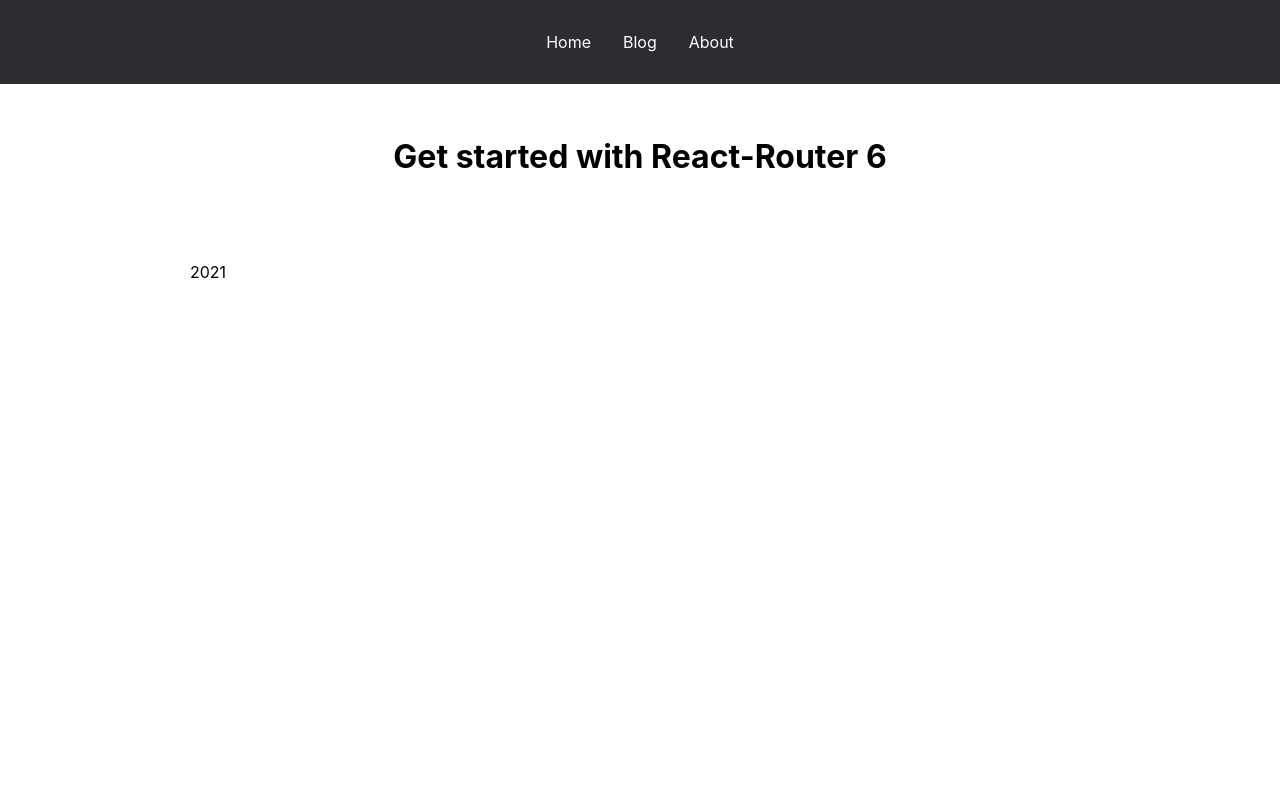
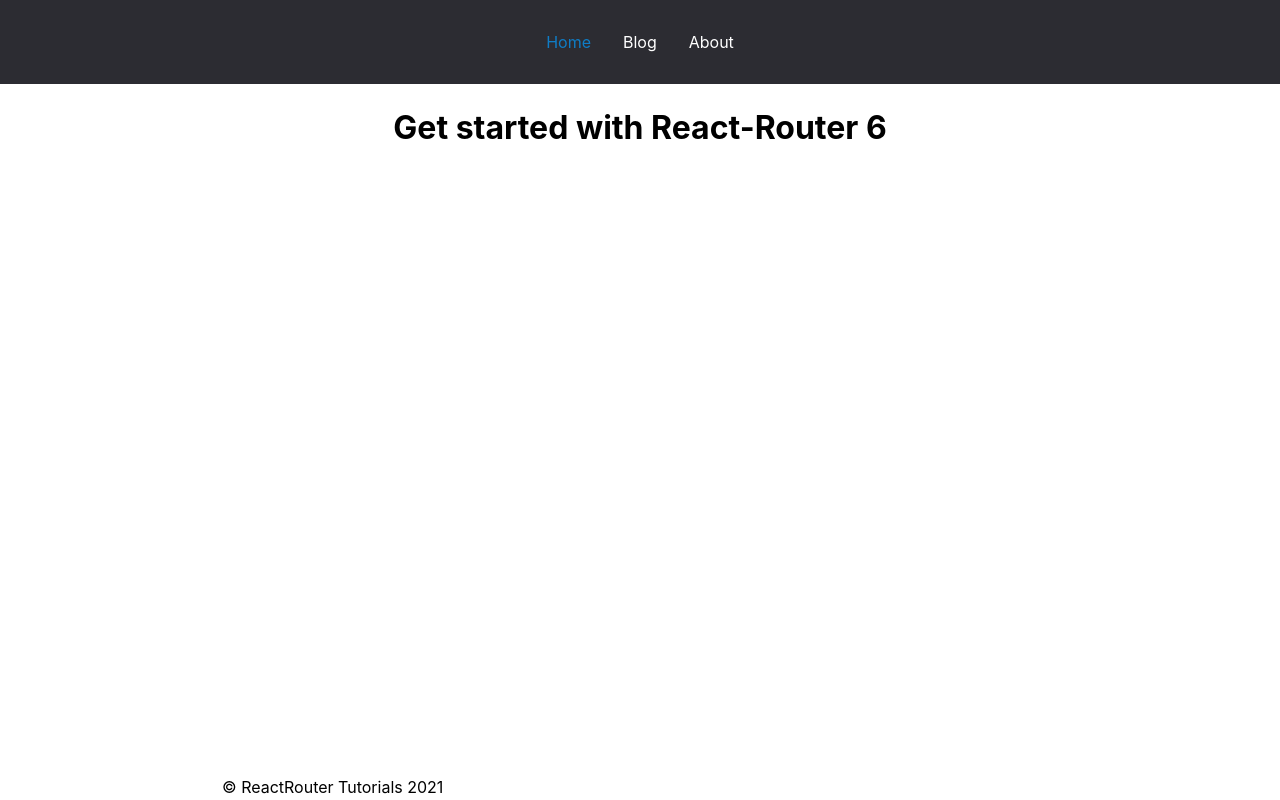
Before and after one commit to michey85/youtube-react-router-v6, a React (Create React App) app: page / in a window 1280 px wide. Built offline with nearby package versions, Linux system fonts and the light colour scheme.

Commit message:
navlink and custom link

```diff
--- /dev/null
+++ b/src/components/CustomLink.jsx
@@ -0,0 +1,19 @@
+import { Link, useMatch } from 'react-router-dom';
+
+const CustomLink = ({children, to, ...props}) => {
+    const match = useMatch(to);
+
+    return (
+        <Link
+            to={to}
+            style={{
+                color: match ? 'var(--color-active)' : 'white',
+            }}
+            {...props}
+        >
+            {children}
+        </Link>
+    )
+}
+
+export {CustomLink};
--- a/src/components/Layout.jsx
+++ b/src/components/Layout.jsx
@@ -1,19 +1,20 @@
-import { Link, Outlet } from 'react-router-dom';
+import { Outlet } from 'react-router-dom';
+import { CustomLink } from './CustomLink'
 
 const Layout = () => {
     return (
         <>
         <header>
-            <Link to="/">Home</Link>
-            <Link to="/posts">Blog</Link>
-            <Link to="/about">About</Link>
+            <CustomLink to="/">Home</CustomLink>
+            <CustomLink to="/posts">Blog</CustomLink>
+            <CustomLink to="/about">About</CustomLink>
         </header>
 
         <main className="container">
             <Outlet />
         </main>
 
-        <footer className="container">2021</footer>
+        <footer className="container">&copy; ReactRouter Tutorials 2021</footer>
         </>
     )
 }
--- a/src/index.css
+++ b/src/index.css
@@ -1,6 +1,10 @@
+* {
+  box-sizing: border-box;
+}
+
 :root {
   --color-bg: #2C2C32;
-  --color-bg-hover: #0f7dc6;
+  --color-active: #0f7dc6;
 }
 
 body {
@@ -28,10 +32,23 @@
 
 h1 {
   text-align: center;
+  margin-top: 0;
 }
 
 .container {
   max-width: 900px;
-  padding: 2rem 0;
+  padding-left: 2rem;
+  padding-right: 2rem;
   margin: 0 auto;
 }
+
+main {
+  min-height: calc(100vh - 85px - 22px);
+  padding-top: 1.5rem;
+  padding-bottom: 1.5rem;
+}
+
+.active {
+  color: var(--color-active);
+  cursor: default;
+}
```
